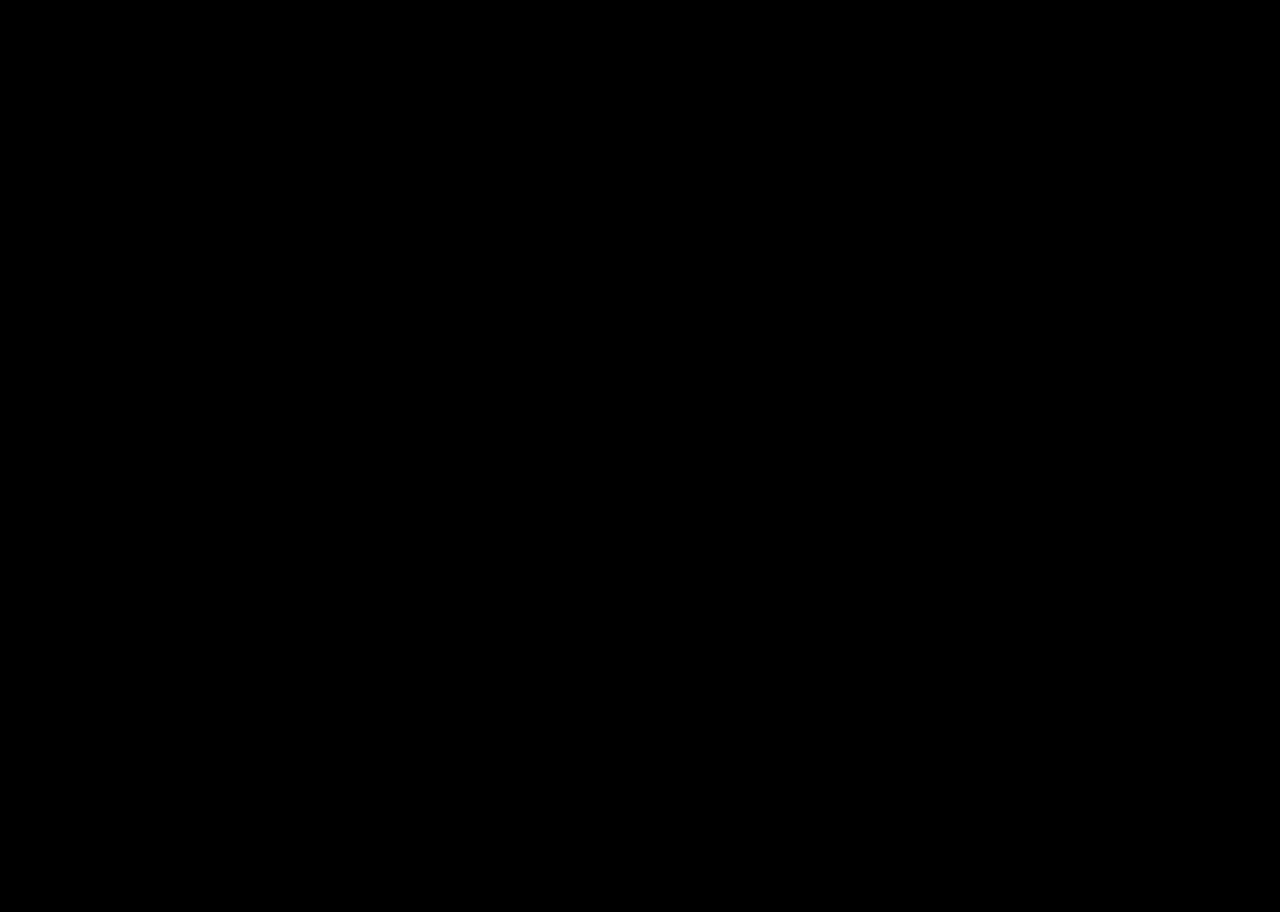
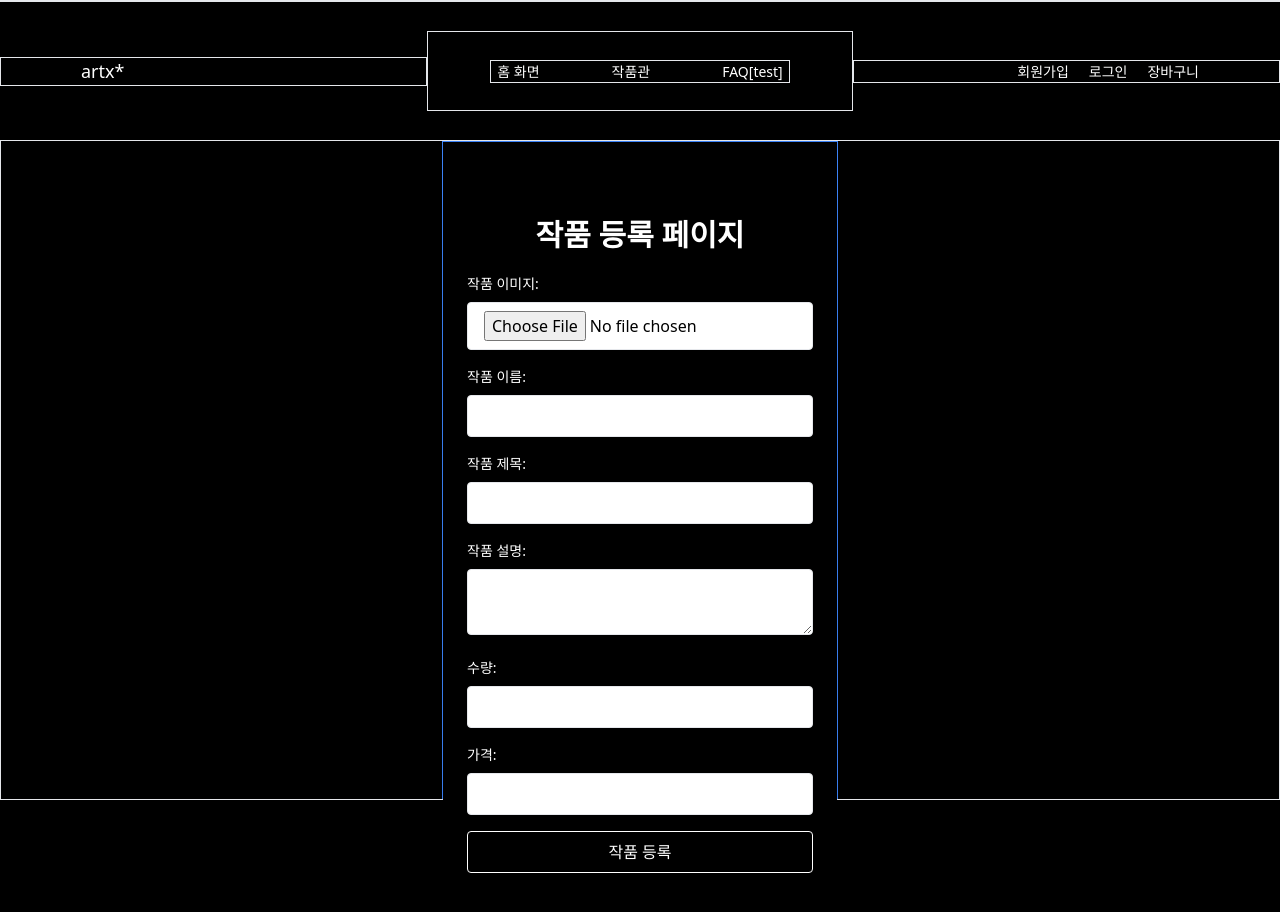
Before and after one commit to m-artx/artx-client, a React (Create React App) app: page /ProductRegistration in a window 1280 px wide. Before the commit this address had no page. Shown: the top 912 px of the page. Before the commit the page ends 800 px from the top, so only its background shows below. Built offline with nearby package versions, Linux system fonts and the light colour scheme.

Commit message:
feat: test: for merge 3

```diff
--- a/src/App.js
+++ b/src/App.js
@@ -16,6 +16,7 @@
 import MyPage from './pages/Mypage';
 import MemberInfoPage from './pages/MemberInfoPage';
 import Orderpage from './pages/Orderpage';
+import ProductRegistrationPage from './pages/ProductRegistrationPage';
 
 function App() {
    return (
@@ -28,8 +29,6 @@
                {/*작품관 하부 페이지 도자기, 그림, 기타로 연결*/}
                {/* <Route path="/productlist" element={<ProductList />} />  */}
                <Route path="/productslist/:productCategoryName" element={<ProductList />} />
-
-
                <Route path="/signup" element={<SignUpPage />} />
                <Route path="/login" element={<LoginPage />} />
                <Route path="/artx" element={<ArtxPage />} />
@@ -44,6 +43,7 @@
                <Route path="/mypage" element={<MyPage />} />
                <Route path="/member" element={<MemberInfoPage />} />
                <Route path="/order" element={<Orderpage />} />
+               <Route path="/ProductRegistration" element={<ProductRegistrationPage />} />
             </Route>
          </Routes>
       </div>
--- a/src/components/shared/Layout.jsx
+++ b/src/components/shared/Layout.jsx
@@ -8,9 +8,7 @@
          <div className="flex justify-center h-[140px] max-w-[1500px] min-h-[140px] border">
             <Header />
          </div>
-      <div className="flex justify-center border border-blue-500 h-screen-140  ">
-        {<Outlet />}
-        </div>
+         <div className="flex justify-center border border-blue-500 h-screen-140  ">{<Outlet />}</div>
          {/* Outlet는 중첩된 라우트의 자식 라우트들이 랜더링된다 */}
          <div className="flex items-end justify-center max-w-[1500px]">{/* <Footer /> */}</div>
       </div>
--- /dev/null
+++ b/src/pages/ProductRegistrationPage.jsx
@@ -0,0 +1,128 @@
+import React, { useState } from 'react';
+
+function ProductRegistrationPage() {
+   const [formData, setFormData] = useState({
+      request: {
+         userId: '',
+         productCategoryId: '1',
+         productName: '',
+         productTitle: '',
+         productDescription: '',
+         productQuantity: '',
+         productPrice: '',
+      },
+      files: ['string'],
+   });
+
+   const handleInputChange = (e) => {
+      const { name, value } = e.target;
+
+      setFormData((prevFormData) => ({
+         ...prevFormData,
+         request: {
+            ...prevFormData.request,
+            [name]: value,
+         },
+      }));
+   };
+
+   const handleSubmit = async (e) => {
+      e.preventDefault();
+
+      try {
+         const response = await fetch(`http://64.110.89.251:8081/api/products/new`, {
+            method: 'POST',
+            headers: {
+               'Content-Type': 'application/json',
+            },
+            body: JSON.stringify(formData),
+         });
+
+         if (response.ok) {
+            console.log('작품이 성공적으로 등록되었습니다!');
+            // 여기서 다른 작업 수행 가능
+         } else {
+            console.error('작품 등록에 실패했습니다.');
+         }
+      } catch (error) {
+         console.error('오류가 발생했습니다:', error);
+      }
+   };
+
+   return (
+      <div className="bg-black min-h-screen flex items-center justify-center">
+         <div className="p-6 rounded-lg shadow-lg max-w-md w-full text-white">
+            <h2 className="text-3xl font-semibold mb-4 text-center">작품 등록 페이지</h2>
+            <form onSubmit={handleSubmit}>
+               <div className="mb-4">
+                  <label className="text-sm font-medium mb-2 block">작품 이미지:</label>
+                  <input
+                     type="file"
+                     name="productImage"
+                     accept=".png, .jpg, .jpeg"
+                     className="w-full py-2 px-4 bg-white border rounded text-black focus:outline-none focus:border-black"
+                  />
+               </div>
+               <div className="mb-4">
+                  <label className="text-sm font-medium mb-2 block">작품 이름:</label>
+                  <input
+                     type="text"
+                     name="productName"
+                     onChange={handleInputChange}
+                     value={formData.request.productName}
+                     className="w-full py-2 px-4 bg-white border rounded text-black focus:outline-none focus:border-black"
+                  />
+               </div>
+               <div className="mb-4">
+                  <label className="text-sm font-medium mb-2 block">작품 제목:</label>
+                  <input
+                     value={formData.request.productTitle}
+                     onChange={handleInputChange}
+                     type="text"
+                     name="productTitle"
+                     className="w-full py-2 px-4 bg-white border rounded text-black focus:outline-none focus:border-black"
+                  />
+               </div>
+               <div className="mb-4">
+                  <label className="text-sm font-medium mb-2 block">작품 설명:</label>
+                  <textarea
+                     value={formData.request.productDescription}
+                     onChange={handleInputChange}
+                     name="productDescription"
+                     className="w-full py-2 px-4 bg-white border rounded text-black focus:outline-none focus:border-black"
+                  />
+               </div>
+               <div className="mb-4">
+                  <label className="text-sm font-medium mb-2 block">수량:</label>
+                  <input
+                     type="number"
+                     name="productQuantity"
+                     onChange={handleInputChange}
+                     value={formData.request.productQuantity}
+                     className="w-full py-2 px-4 bg-white border rounded text-black focus:outline-none focus:border-black"
+                  />
+               </div>
+               <div className="mb-4">
+                  <label className="text-sm font-medium mb-2 block">가격:</label>
+                  <input
+                     type="number"
+                     name="productPrice"
+                     onChange={handleInputChange}
+                     value={formData.request.productPrice}
+                     className="w-full py-2 px-4 bg-white border rounded text-black focus:outline-none focus:border-black"
+                  />
+               </div>
+
+               <button
+                  type="submit"
+                  className="border border-white w-full py-2 bg-black text-white font-medium rounded transition duration-300 hover:bg-white hover:text-black"
+               >
+                  작품 등록
+               </button>
+            </form>
+         </div>
+      </div>
+   );
+}
+
+export default ProductRegistrationPage;
--- a/src/pages/ShoppingCart.jsx
+++ b/src/pages/ShoppingCart.jsx
@@ -7,6 +7,7 @@
 
    const [cartItems, setCartItems] = useState([]);
    const cartId = 1; // 가져오려는 장바구니 ID
+   const [isSoldOut, setIsSoldOut] = useState(false);
 
    const [selectedItems, setSelectedItems] = useState([]);
    const [selectAll, setSelectAll] = useState(false);
@@ -35,6 +36,8 @@
          .then((response) => {
             const updatedCart = cartItems.map((item) => {
                if (item.productId === productId) {
+                  const updatedQuantity = item.cartProductQuantity + 1;
+                  setIsSoldOut(updatedQuantity === 0); // 체크하여 품절 여부 업데이트
                   return { ...item, cartProductQuantity: item.cartProductQuantity + 1 };
                }
 
@@ -50,14 +53,15 @@
    };
 
    const decreaseQuantity = (productId) => {
-      // API 요청을 보내어 서버에서 수량을 감소시킴
       axios
          .patch(`http://64.110.89.251:8081/api/carts/${cartId}/products/${productId}/decrease`)
          .then((response) => {
             setCartItems((prevCartItems) => {
                const updatedCart = prevCartItems.map((item) => {
                   if (item.productId === productId && item.cartProductQuantity > 1) {
-                     return { ...item, cartProductQuantity: item.cartProductQuantity - 1 };
+                     const updatedQuantity = item.cartProductQuantity - 1;
+                     setIsSoldOut(updatedQuantity === 0); // 체크하여 품절 여부 업데이트
+                     return { ...item, cartProductQuantity: updatedQuantity };
                   }
                   return { ...item };
                });
@@ -185,10 +189,14 @@
                   <div className="ml-4 bg-white text-black">
                      <p className="text-lg font-semibold bg-white text-black">{item.productTitle}</p>
                      <p className="text-gray-400 bg-white text-black">가격: {item.productPrice}원</p>
-                     <p className="text-gray-400 bg-white text-black">수량: {item.cartProductQuantity}</p>
-
-                     <button onClick={() => increaseQuantity(item.productId)}>수량증가 </button>
-                     <button onClick={() => decreaseQuantity(item.productId)}> 수량감소</button>
+                     {isSoldOut && <p className="text-red-500">품절</p>}
+                     {!isSoldOut && (
+                        <>
+                           <p className="text-gray-400 bg-white text-black">수량: {item.cartProductQuantity}</p>
+                           <button onClick={() => increaseQuantity(item.productId)}>수량증가 </button>
+                           <button onClick={() => decreaseQuantity(item.productId)}> 수량감소</button>
+                        </>
+                     )}
                   </div>
                </li>
             ))}
```
Also changed, not shown: src/components/SlideMain.jsx (+0 -7 lines), src/pages/MainPage.jsx (+53 -42 lines), src/pages/ProductDetailPage.jsx (+1 -6 lines), src/components/shared/Search.jsx (indentation only), src/index.css (indentation only), src/instance/ApiLoader.jsx (indentation only). Lines whose indentation alone changed are shown as unchanged.
